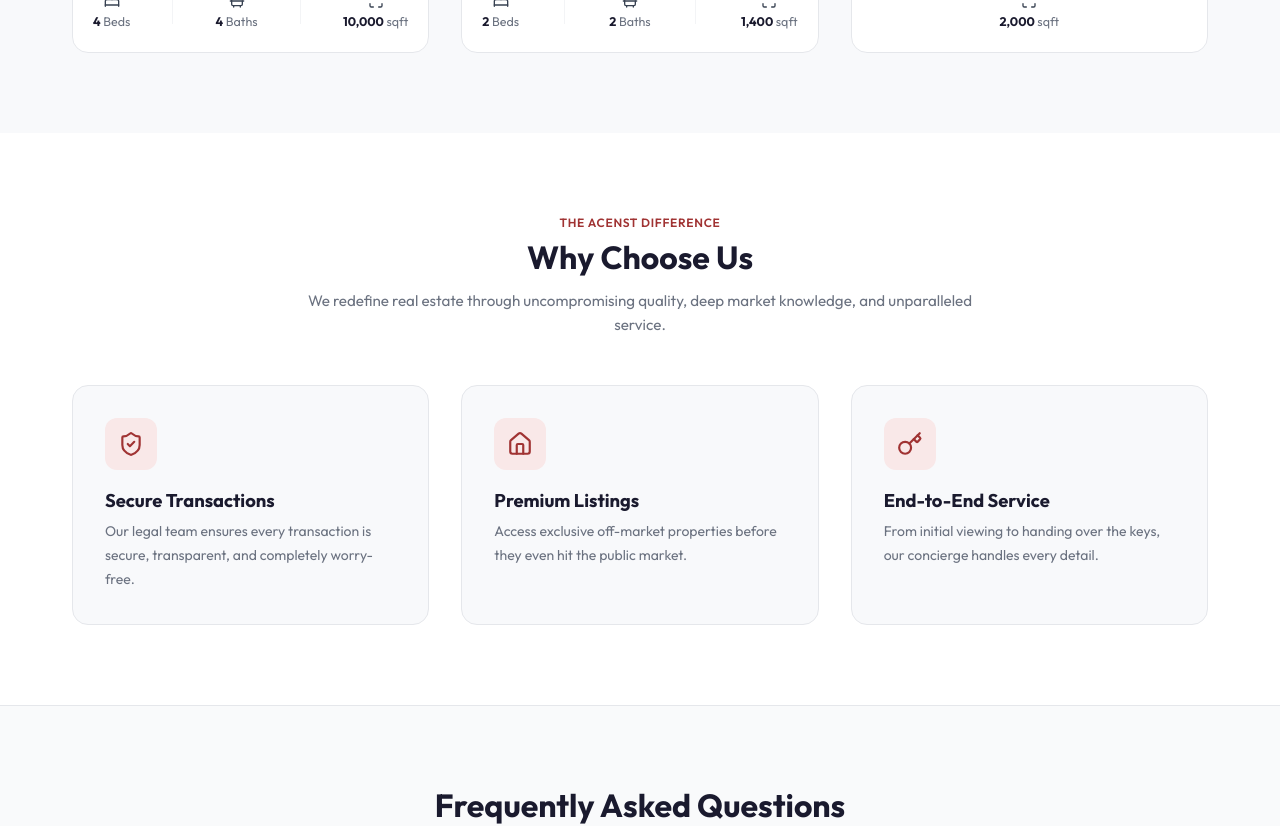
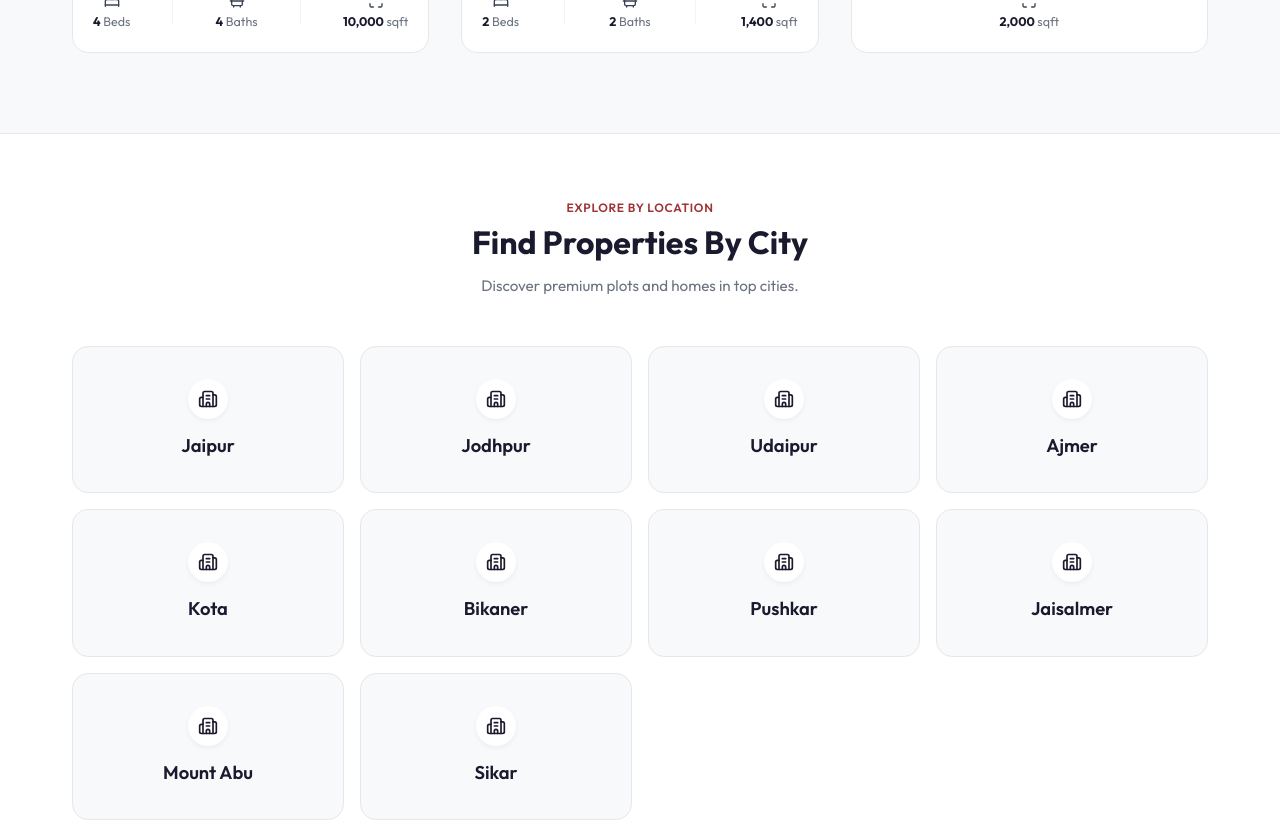
Before and after one commit to ItsAniketFrontend/Vibe_Coding, a React (Vite) app: page / in a window 1280 px wide. Shown: the part 2280-3106 px from the top of the page. Built offline with nearby package versions, Linux system fonts and the light colour scheme.

Commit message:
Scroll to Top Fixed and new Section added

```diff
--- a/src/App.jsx
+++ b/src/App.jsx
@@ -13,10 +13,12 @@ import AboutUs from './pages/AboutUs';
 import Contact from './pages/Contact';
 import BlogPage from './pages/BlogPage';
 import BlogDetailPage from './pages/BlogDetailPage';
+import ScrollToTop from './components/ScrollToTop';
 
 function App() {
   return (
     <Router>
+      <ScrollToTop />
       <div style={{ minHeight: '100vh', display: 'flex', flexDirection: 'column', backgroundColor: 'var(--bg-body)', color: 'var(--text-body)' }}>
         <Navbar />
         <main style={{ flex: 1, paddingTop: '80px' }}>
--- /dev/null
+++ b/src/components/ScrollToTop.jsx
@@ -0,0 +1,12 @@
+import { useEffect } from 'react';
+import { useLocation } from 'react-router-dom';
+
+export default function ScrollToTop() {
+  const { pathname } = useLocation();
+
+  useEffect(() => {
+    window.scrollTo(0, 0);
+  }, [pathname]);
+
+  return null;
+}
--- a/src/pages/Home.jsx
+++ b/src/pages/Home.jsx
@@ -214,6 +214,60 @@ export default function Home() {
         </div>
       </section>
 
+      {/* ── Cities Section ── */}
+      <section style={{ padding: '4rem 0', backgroundColor: '#fff', borderTop: '1px solid #e5e7eb' }}>
+        <div className="container">
+          <div style={{ textAlign: 'center', maxWidth: '42rem', margin: '0 auto 3rem' }}>
+            <span style={{ color: '#A03333', fontWeight: 600, textTransform: 'uppercase', fontSize: '0.75rem', letterSpacing: '0.06em', marginBottom: '0.4rem', display: 'block' }}>Explore by Location</span>
+            <h2 style={{ fontSize: 'clamp(1.4rem, 3.5vw, 2rem)', fontWeight: 700, color: '#1a1a2e', marginBottom: '0.75rem' }}>Find Properties By City</h2>
+            <p style={{ color: '#6b7280', fontSize: '0.95rem' }}>Discover premium plots and homes in top cities.</p>
+          </div>
+          <div className="grid grid-cols-2 md:grid-cols-3 lg:grid-cols-4 gap-4 md:gap-6">
+            {cities.map((city, idx) => (
+              <Link
+                key={idx}
+                to={buildCityUrl(city)}
+                style={{
+                  display: 'flex',
+                  flexDirection: 'column',
+                  alignItems: 'center',
+                  justifyContent: 'center',
+                  backgroundColor: '#f8f9fb',
+                  padding: '2rem 1rem',
+                  borderRadius: '1rem',
+                  border: '1px solid #e5e7eb',
+                  transition: 'all 0.3s',
+                  color: '#1a1a2e',
+                  fontWeight: 600,
+                  fontSize: '1.15rem',
+                  textDecoration: 'none',
+                  gap: '0.75rem'
+                }}
+                onMouseEnter={(e) => {
+                  e.currentTarget.style.borderColor = '#A03333';
+                  e.currentTarget.style.transform = 'translateY(-0.25rem)';
+                  e.currentTarget.style.boxShadow = '0 8px 25px rgba(160,51,51,0.1)';
+                  e.currentTarget.style.color = '#A03333';
+                  e.currentTarget.querySelector('svg').style.color = '#A03333';
+                }}
+                onMouseLeave={(e) => {
+                  e.currentTarget.style.borderColor = '#e5e7eb';
+                  e.currentTarget.style.transform = 'translateY(0)';
+                  e.currentTarget.style.boxShadow = 'none';
+                  e.currentTarget.style.color = '#1a1a2e';
+                  e.currentTarget.querySelector('svg').style.color = '#1a1a2e';
+                }}
+              >
+                <div style={{ width: '40px', height: '40px', display: 'flex', alignItems: 'center', justifyContent: 'center', backgroundColor: '#fff', borderRadius: '50%', boxShadow: '0 2px 5px rgba(0,0,0,0.05)' }}>
+                  <Building2 size={20} style={{ color: '#1a1a2e', transition: 'all 0.3s' }} />
+                </div>
+                <span>{city}</span>
+              </Link>
+            ))}
+          </div>
+        </div>
+      </section>
+
       {/* ── Dynamic Content Section ── */}
       {seoData?.contentSection && (
         <section style={{ padding: '4rem 0', backgroundColor: '#f8f9fb', borderTop: '1px solid #e5e7eb' }}>
```
